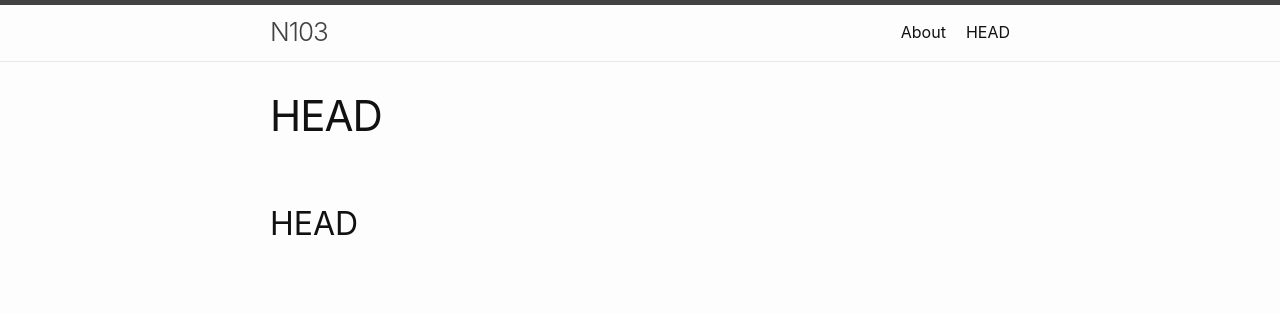
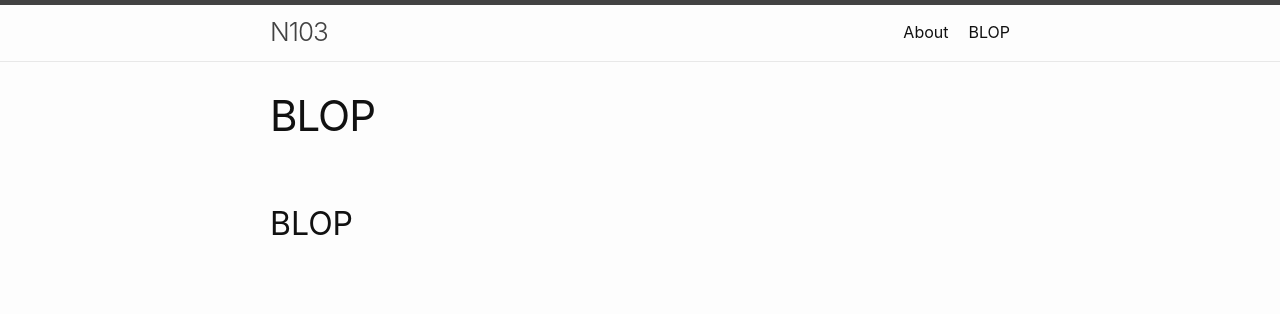
Before and after one commit to n103/n103.github.io, a Jekyll site: the page built from History.markdown, in a window 1280 px wide and 900 px high. Shown: the top 314 px of the window. Built offline with Jekyll 4.4.1, drawn with Linux system fonts in a browser that asks for light colours; our own code applies the rules of GitHub Pages for plain Markdown files.

Commit message:
Update History.markdown

```diff
--- a/History.markdown
+++ b/History.markdown
@@ -1,4 +1,4 @@
-## HEAD
+## BLOP
 
 ### Documentation
 
```
